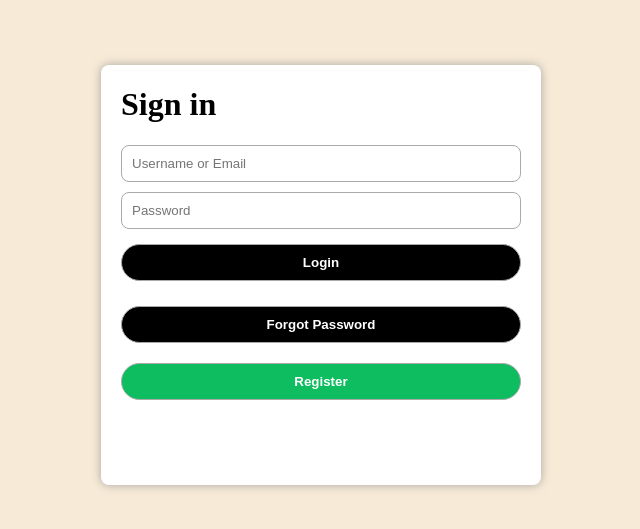
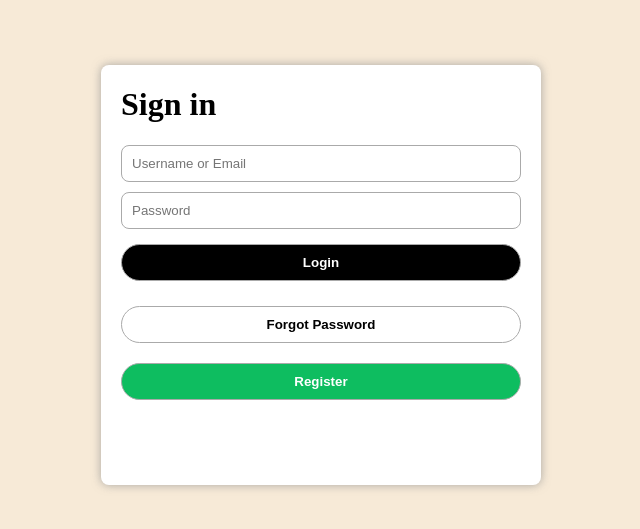
Before and after one commit to erdem-muhammed/Final-Project, a Vue app in the folder frontend/: page /#/login in a window 1280 px wide. Shown: the part 125-654 px from the top of the page, without its empty margins (319-959 px from the left). Built offline with nearby package versions, Linux system fonts and the light colour scheme.

Commit message:
del .links add #forgotPass

```diff
--- a/frontend/src/components/login.vue
+++ b/frontend/src/components/login.vue
@@ -5,10 +5,8 @@
            <input type="text" placeholder="Username or Email">
            <input type="text" placeholder="Password">
            <input type="submit" value="Login">
-           <div class="links">
-                <input type="submit" value="Forgot Password">
-                <router-link to="/signup" tag="button" id="registerBtn">Register</router-link>
-            </div>
+            <input type="submit" value="Forgot Password" id="forgotPass">
+            <router-link to="/signup" tag="button" id="registerBtn">Register</router-link>
        </div>
     </div>
 
@@ -55,10 +53,15 @@ export default {
     margin-bottom: 20px;
     margin-top: 5px;
 }
-.loginBox .links
+#forgotPass
 {
-    display: flex;
-    flex-direction: column;
+    cursor: pointer;
+    background-color: white;
+    color: black;
+    font-weight: bold;
+    border-radius: 25px;
+    width: 100%;
+    margin-bottom: 20px;
 }
 #registerBtn
 {
```
